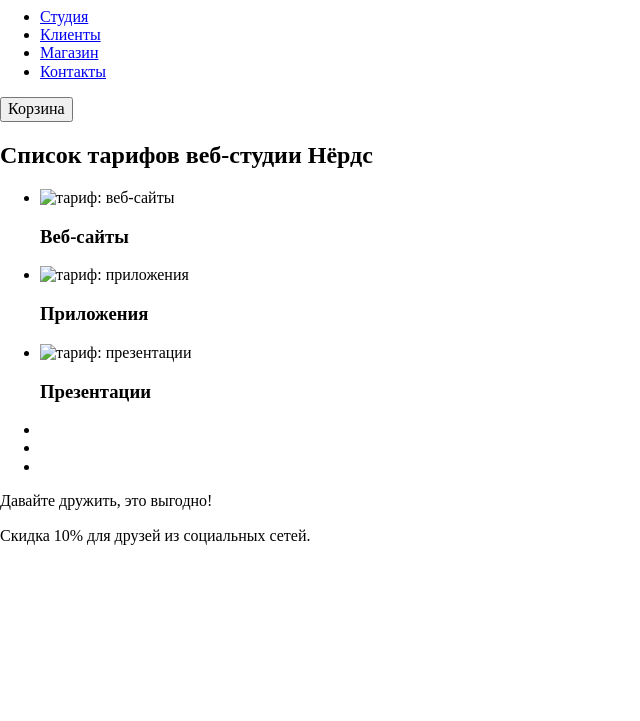
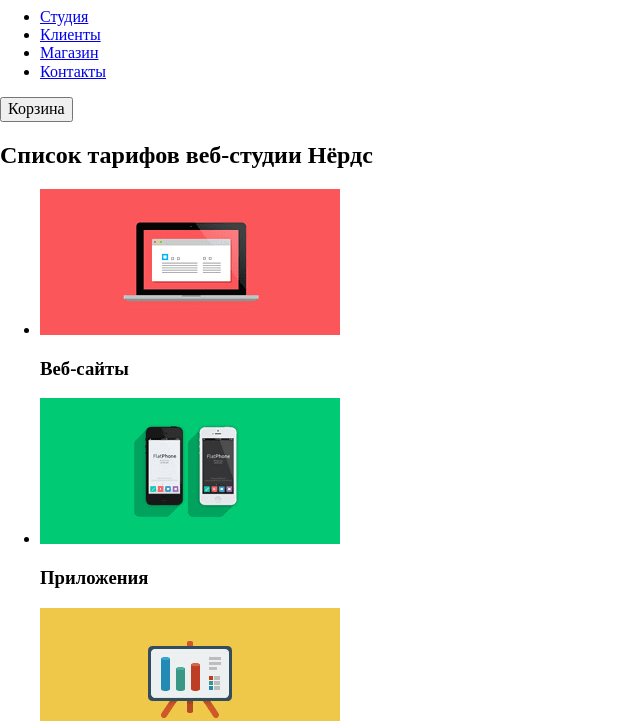
Before and after one commit to bondarevoleg/119888-nerds-26, a plain HTML site: page index.html in a window 1280 px wide. Shown: the part 108-829 px from the top of the page, without its empty margins (0-640 px from the left). Before the commit the page ends 800 px from the top, so only its background shows below. Drawn offline with Linux system fonts and the light colour scheme; the site is published under a folder, as on GitHub Pages, so addresses that start at the root find nothing.

Commit message:
Исправил пути в теге img, в секции с преимуществами

```diff
--- a/index.html
+++ b/index.html
@@ -40,15 +40,15 @@
         <h2 class="visually-hidden">Список тарифов веб-студии Нёрдс</h2>
       <ul class="features__list">
         <li class="features__item">
-          <img src="/img/features/laptop.png" alt="тариф: веб-сайты" class="features__img" width="300" height="146">
+          <img src="img/features/laptop.png" alt="тариф: веб-сайты" class="features__img" width="300" height="146">
           <h3 class="features__title">Веб-сайты</h3>
         </li>
         <li class="feature">
-          <img src="/img/features/smartphone.png" alt="тариф: приложения" class="features__img" width="300" height="146">
+          <img src="img/features/smartphone.png" alt="тариф: приложения" class="features__img" width="300" height="146">
           <h3 class="features__title">Приложения</h3>
         </li>
         <li class="feature">
-          <img src="/img/features/monitor.png" alt="тариф: презентации" class="features__img" width="300" height="146">
+          <img src="img/features/monitor.png" alt="тариф: презентации" class="features__img" width="300" height="146">
           <h3 class="features__title">Презентации</h3>
         </li>
       </ul>
```
Also changed, not shown: catalog.html (+3 -3 lines).
